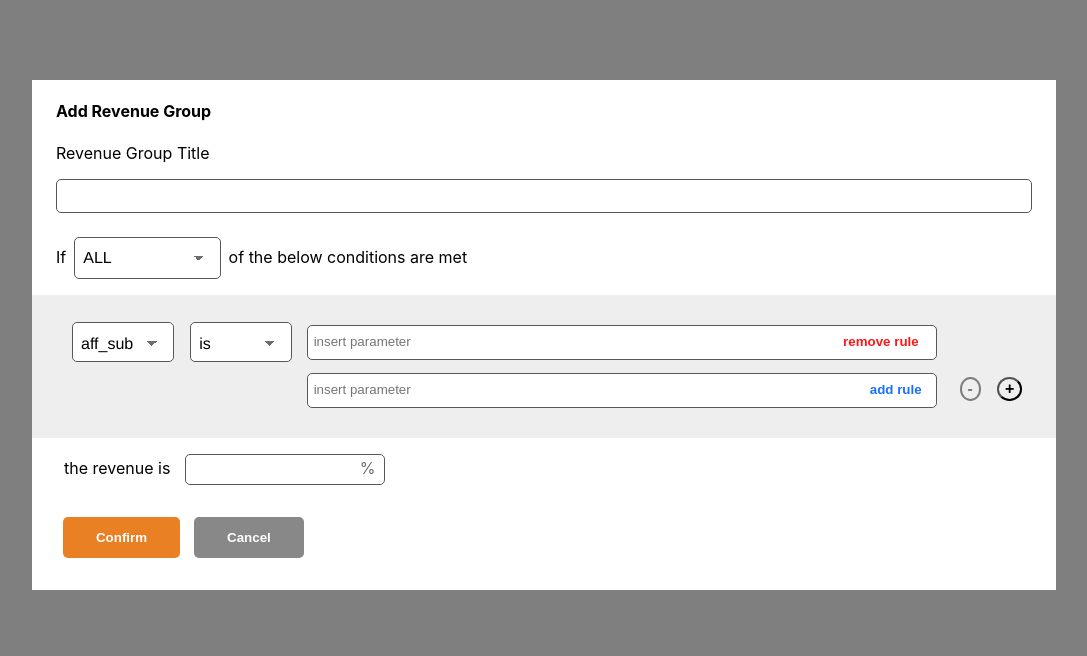
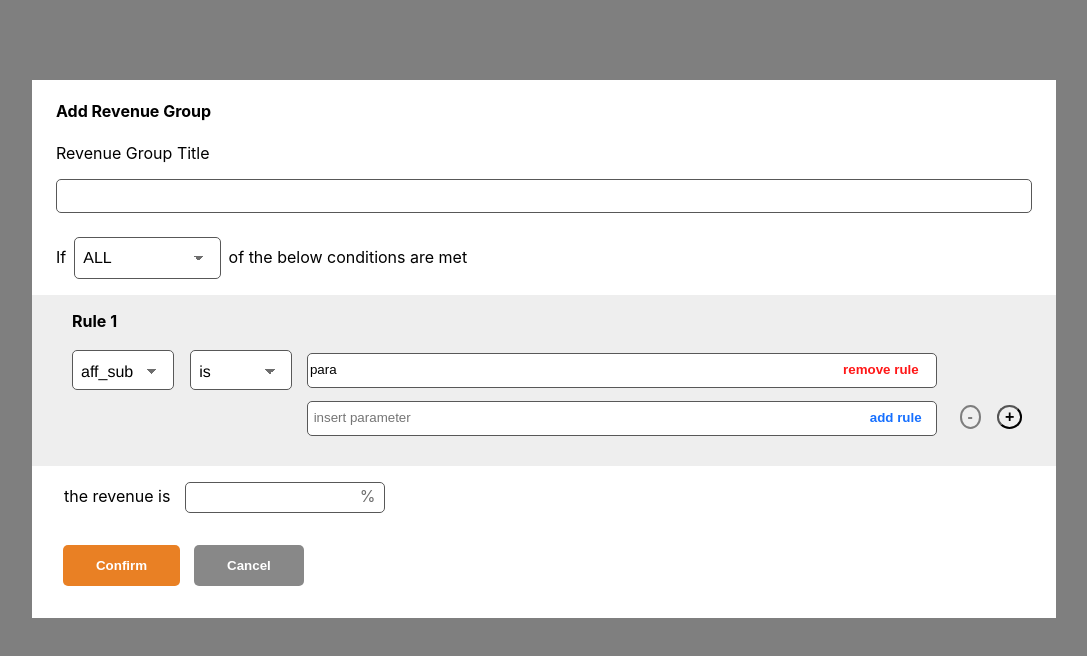
Before and after one commit to katnaps/forms, a React (Create React App) app: page / in a window 1280 px wide. Shown: the top 656 px of the page, without its empty margins (96-1183 px from the left). Built offline with nearby package versions, Linux system fonts and the light colour scheme.

Commit message:
input logic

```diff
--- a/src/App.css
+++ b/src/App.css
@@ -64,10 +64,15 @@ body {
   background-color: #eee;
 }
 
+.rule-title {
+  padding: 1em 2.5em;
+  margin: 0;
+}
+
 .row-content {
   display: flex;
   position: relative;
-  padding: 1.5em 0;
+  padding: 0 0 1.5em 0;
   width: 100%;
   margin: 0 2em;
 }
--- a/src/components/DropRow.js
+++ b/src/components/DropRow.js
@@ -3,6 +3,15 @@ import FormContext from '../contexts/FormContext';
 
 
 export default () => {
+    const [rowList, setRowList] =useState([{ para: ''}])
+
+    // handle parameter input row changes
+    const handleInput = (e, index) => {
+        const { args, value } = e.target;
+        const list = [...rowList];
+        list[index][args] = value;
+        setRowList(list);
+    }
 
 
     const addBtn = () => {
@@ -19,6 +28,7 @@ export default () => {
 
     return (
         <div className="row">
+                <h4 className="rule-title">Rule 1</h4>
             <div className="row-content">
                 <div className="drop-grp">
                     <select className="drop-grp-menu">
@@ -35,7 +45,7 @@ export default () => {
 
                 <div className="para-grp">
                     <div className="para-subgrp">
-                        <input type="text" className="input-para" placeholder=" insert parameter" />
+                        <input type="text" value="para" className="input-para" placeholder=" insert parameter" />
                         <button className="rm-rule btn-rule">remove rule</button>
                         <input type="text" className="input-para" placeholder=" insert parameter" />
                         <button className="add-rule btn-rule">add rule</button>
```
